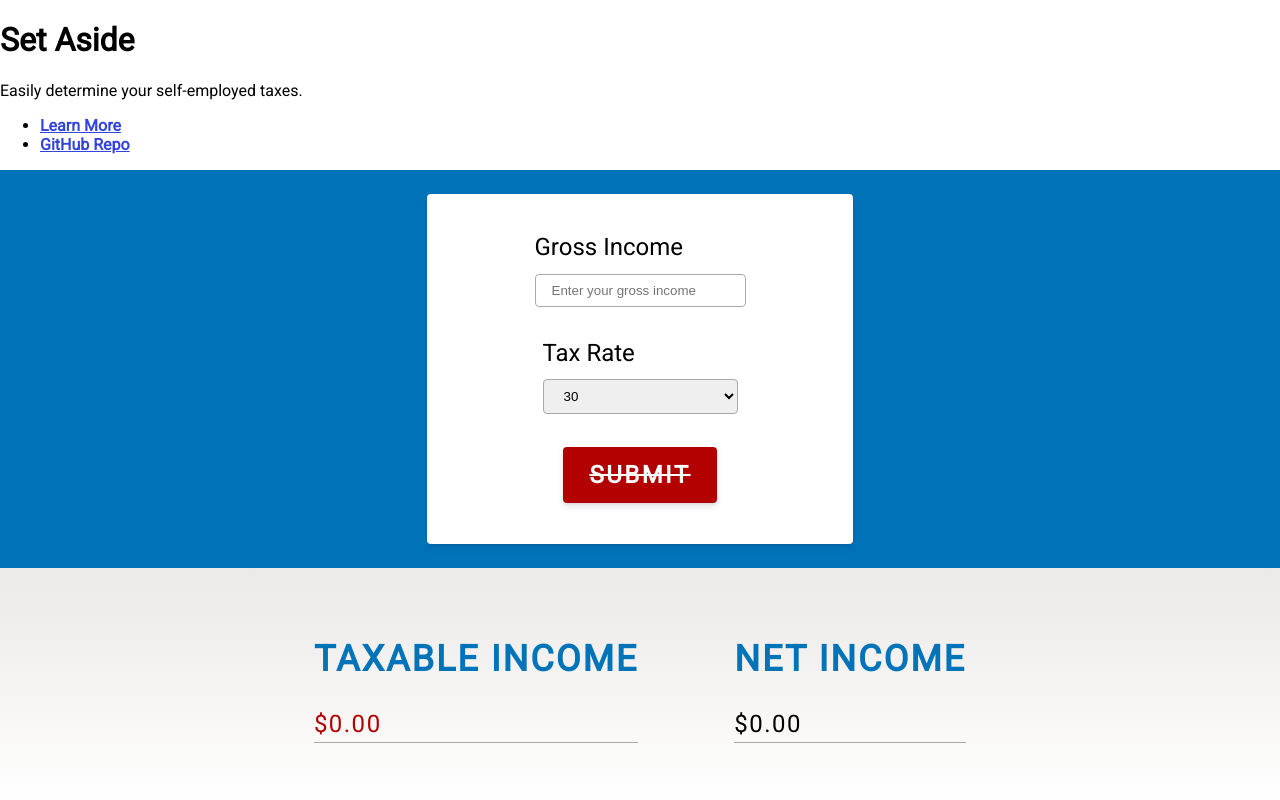
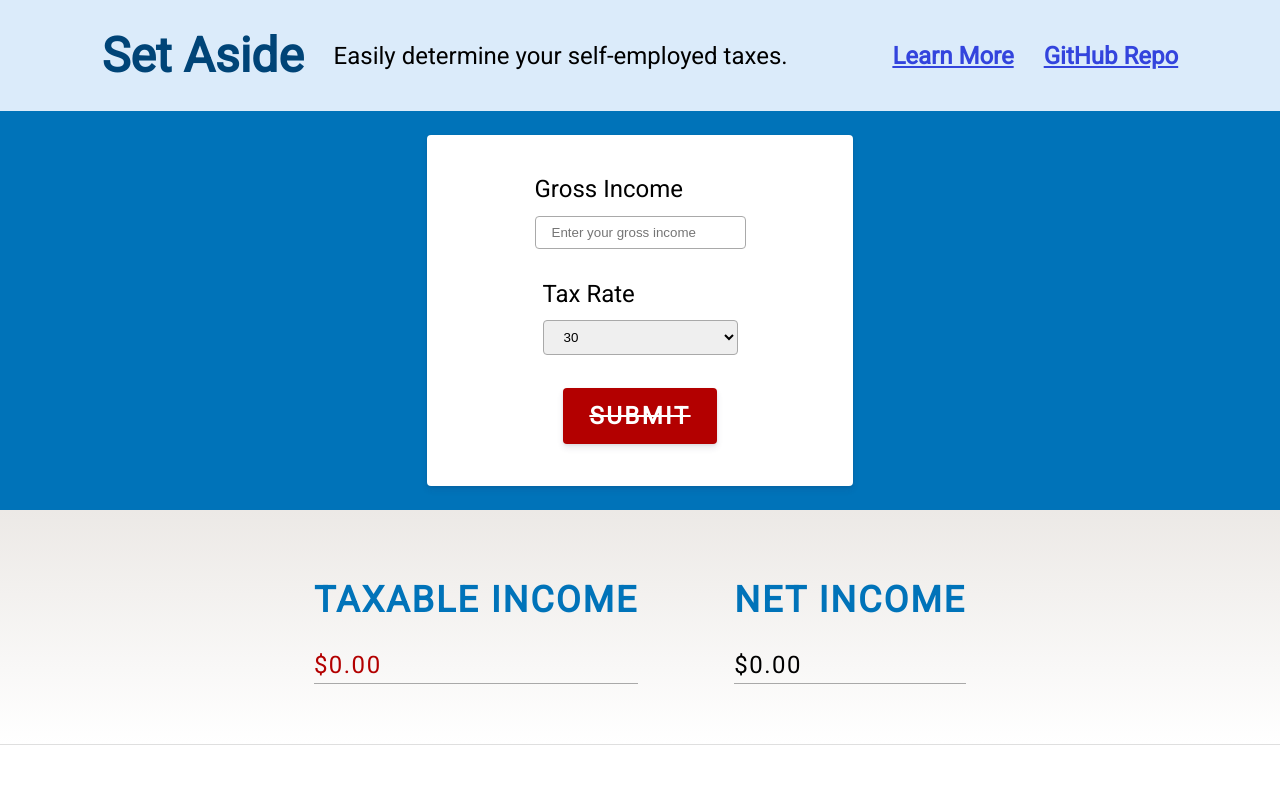
Before and after one commit to adriantoddross/set-aside, a React (Create React App) app: page / in a window 1280 px wide. Shown: the top 800 px of the page. Built offline with nearby package versions, Linux system fonts and the light colour scheme.

Commit message:
style navbar

```diff
--- a/src/Components/Navbar.css
+++ b/src/Components/Navbar.css
@@ -0,0 +1,59 @@
+@media (min-width: 320px) {
+  .navbar {
+    background-color: #DBEBFA;
+    font-size: calc(8px + 2vmin);
+    padding: 0.75rem;
+
+    display: flex;
+    align-items: center;
+    flex-flow: row wrap;
+    justify-content: space-evenly;
+  }
+
+  .navbar li, .header p, .header h1  {
+    margin: 0;
+    padding: 5px;
+  }
+
+  .navbar ul {
+    list-style-type: none;
+    padding: 0;
+    margin: 0;
+  }
+
+  .header {
+    display: flex;
+    align-items: center;
+    flex-flow: row wrap;
+    justify-content: center;
+  }
+
+  .header h1 {
+    color: #047;
+  }
+
+  .navlinks {
+    display: flex;
+    align-items: flex-end;
+    flex-flow: row wrap;
+    justify-content: flex-end;
+  }
+}
+
+@media (min-width: 768px) {
+  .navbar li, .header p, .header h1  {
+    padding: 15px;
+  }
+}
+
+@media (min-width: 1024px) {
+}
+
+@media (min-width: 1440px) {
+  .navbar {
+    font-size: calc(5px + 2vmin);
+  }
+}
+
+@media (min-width: 2560px) {
+}
```
